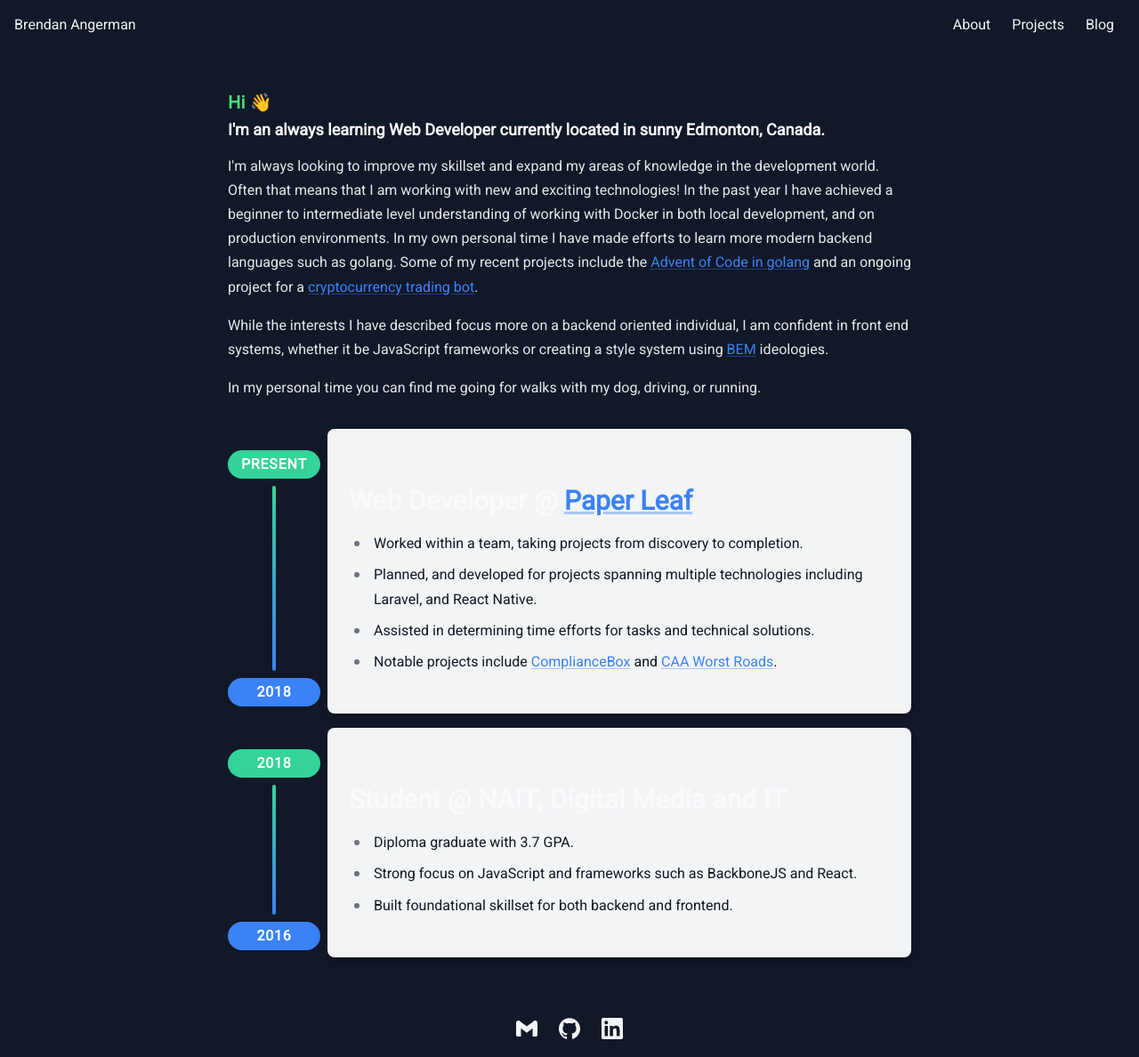
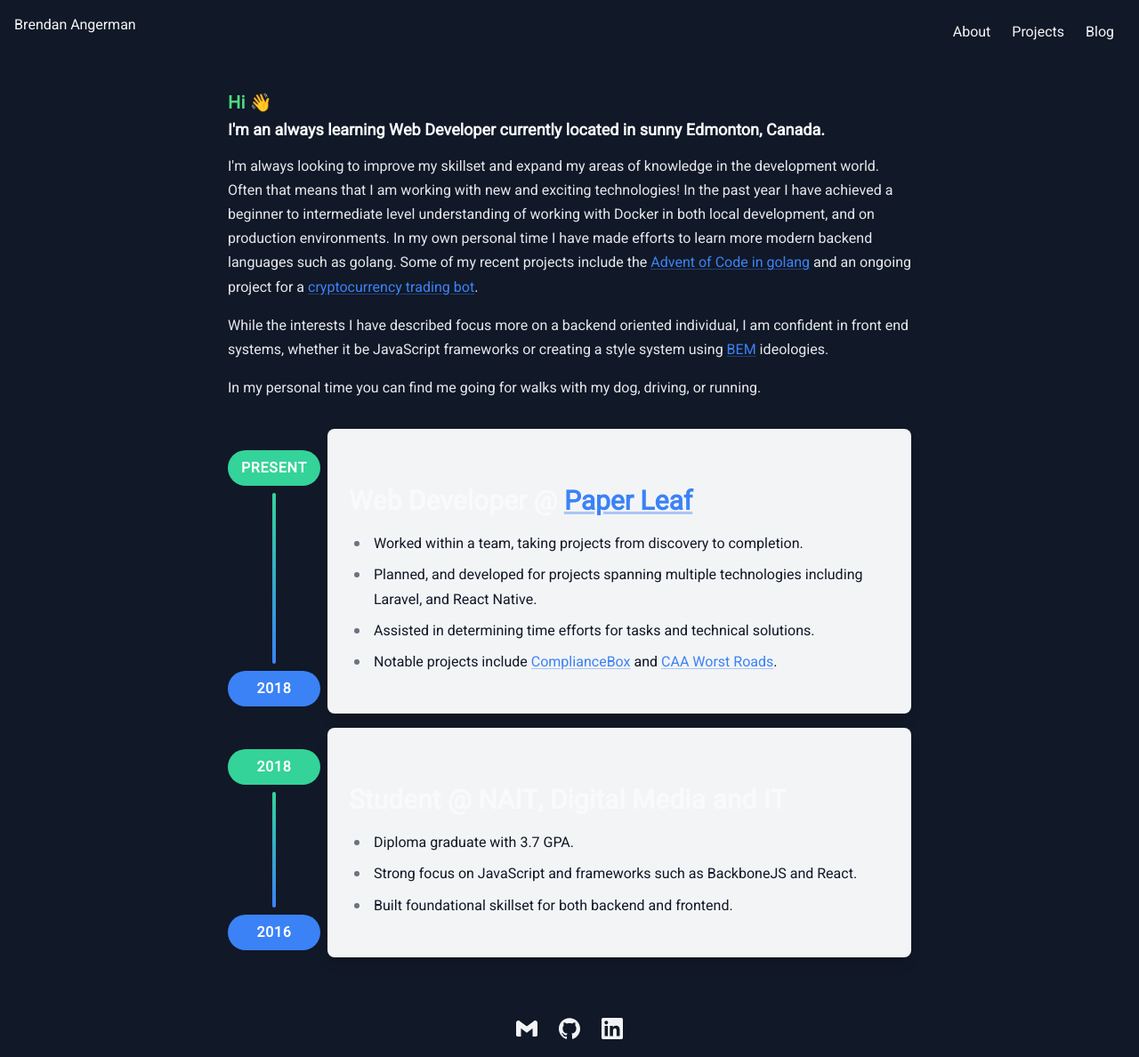
Before and after one commit to bAngerman/bAngerman.github.io, a Jekyll site: the page built from pages/about.md, in a window 1280 px wide. Shown: the whole page at 89% size. Built offline with Jekyll 4.4.1, drawn with Linux system fonts in a browser that asks for light colours; emoji names are drawn with the system emoji font.

Commit message:
Make site mobile responsive.
Prevent long content (code blocks, images, URLs) from pushing the
viewport wider than the screen, stack the about timeline tighter on
small screens, and let the navbar wrap when space is tight.

Co-Authored-By: Claude Opus 4.7 (1M context) <noreply@anthropic.com>

```diff
--- a/_includes/about/timeline.html
+++ b/_includes/about/timeline.html
@@ -2,15 +2,15 @@
   {% for item in site.data.timeline %}
     <div class="text-gray-900 mb-2 md:mb-4 flex flex-row">
 
-      <h6 class="w-28 flex flex-col justify-between mb-0">
-        <span class="font-bold rounded-full px-4 mr-2 text-white bg-green-400 p-2 rounded leading-none flex items-center justify-center">{{ item.from }}</span>
+      <h6 class="w-20 md:w-28 flex flex-col justify-between mb-0 flex-shrink-0">
+        <span class="font-bold rounded-full px-2 md:px-4 mr-2 text-white bg-green-400 p-2 rounded leading-none flex items-center justify-center text-sm md:text-base">{{ item.from }}</span>
         <div class="flex justify-center items-center h-full mr-2 pt-2 pb-2">
           <span class="w-1 bg-gradient-to-b from-green-400 to-blue-500 h-full rounded"></span>
         </div>
-        <span class="font-bold rounded-full px-4 mr-2 text-white bg-blue-500 p-2 rounded leading-none flex items-center justify-center">{{ item.to }}</span>
+        <span class="font-bold rounded-full px-2 md:px-4 mr-2 text-white bg-blue-500 p-2 rounded leading-none flex items-center justify-center text-sm md:text-base">{{ item.to }}</span>
       </h6>
 
-      <div class="flex-1 rounded-lg w-full shadow-lg bg-gray-100 p-4 md:p-6">
+      <div class="flex-1 min-w-0 rounded-lg shadow-lg bg-gray-100 p-4 md:p-6">
 
         <h2 class="text-lg mb-1">{{ item.title }}</h2>
         <p>{{ item.description }}</p>
--- a/_includes/navbar.html
+++ b/_includes/navbar.html
@@ -1,9 +1,9 @@
-<nav class="py-4 flex flex-row justify-between">
+<nav class="py-4 flex flex-row flex-wrap justify-between items-center gap-y-2">
   <a href="{{ site.baseurl }}/">
     <h5 class="text-md">{{ site.title }}</h5>
   </a>
 
-  <div class="flex flex-row">
+  <div class="flex flex-row flex-wrap">
     {%- assign html_pages = site.html_pages | sort: 'weight' -%}
     {%- assign filtered_pages = "" | split: "" -%}
 
@@ -40,7 +40,7 @@
         {%- assign url = html_page.url | relative_url -%}
       {%- endif -%}
 
-      <a class="hover:text-blue-100 hover:underline mx-3 last:mr-0 first:ml-0" href="{{ url }}">{{ html_page.title }}</a>
+      <a class="hover:text-blue-100 hover:underline mx-2 sm:mx-3 last:mr-0 first:ml-0" href="{{ url }}">{{ html_page.title }}</a>
 
     {% endfor %}
   </div>
--- a/_layouts/page.html
+++ b/_layouts/page.html
@@ -3,8 +3,8 @@ layout: default
 ---
 
 
-<div class="flex flex-1 flex-col page-content">
-  <div class="max-w-screen-md mx-auto">
+<div class="flex flex-1 flex-col page-content min-w-0">
+  <div class="w-full max-w-screen-md mx-auto min-w-0">
     {% include tags.html %}
     {{ content }}
   </div>
--- a/_layouts/post.html
+++ b/_layouts/post.html
@@ -3,8 +3,8 @@ layout: default
 ---
 
 
-<div class="flex flex-1 flex-col page-content mx-auto w-full">
-  <div class="max-w-screen-md mx-auto">
+<div class="flex flex-1 flex-col page-content mx-auto w-full min-w-0">
+  <div class="w-full max-w-screen-md mx-auto min-w-0">
     {% include tags.html %}
     {% include external-link.html %}
     {{ content }}
--- a/assets/app.css
+++ b/assets/app.css
@@ -619,6 +619,11 @@ video {
   position: static;
 }
 
+.mx-2 {
+  margin-left: 0.5rem;
+  margin-right: 0.5rem;
+}
+
 .mx-3 {
   margin-left: 0.75rem;
   margin-right: 0.75rem;
@@ -713,8 +718,8 @@ video {
   width: 0.25rem;
 }
 
-.w-28 {
-  width: 7rem;
+.w-20 {
+  width: 5rem;
 }
 
 .w-1\/2 {
@@ -723,6 +728,10 @@ video {
 
 .w-full {
   width: 100%;
+}
+
+.min-w-0 {
+  min-width: 0px;
 }
 
 .max-w-xs {
@@ -739,6 +748,10 @@ video {
 
 .flex-1 {
   flex: 1 1 0%;
+}
+
+.flex-shrink-0 {
+  flex-shrink: 0;
 }
 
 .transform {
@@ -819,6 +832,10 @@ video {
   gap: 1rem;
 }
 
+.gap-y-2 {
+  row-gap: 0.5rem;
+}
+
 .overflow-hidden {
   overflow: hidden;
 }
@@ -895,6 +912,11 @@ video {
   padding: 1rem;
 }
 
+.px-2 {
+  padding-left: 0.5rem;
+  padding-right: 0.5rem;
+}
+
 .px-3 {
   padding-left: 0.75rem;
   padding-right: 0.75rem;
@@ -934,6 +956,11 @@ video {
 
 .text-center {
   text-align: center;
+}
+
+.text-sm {
+  font-size: 0.875rem;
+  line-height: 1.25rem;
 }
 
 .text-lg {
@@ -1045,6 +1072,39 @@ video {
 
 html {
   font-family: 'Heebo', sans-serif;
+}
+
+/* Prevent any element from forcing horizontal scroll on mobile */
+
+html, body {
+  overflow-x: hidden;
+  max-width: 100%;
+}
+
+/* Long-form content overflow safety */
+
+.page-content {
+  word-wrap: break-word;
+  overflow-wrap: break-word;
+}
+
+.page-content img,
+.page-content video,
+.page-content iframe {
+  max-width: 100%;
+  height: auto;
+}
+
+.page-content pre,
+.page-content pre[class*="language-"] {
+  max-width: 100%;
+  overflow-x: auto;
+  white-space: pre;
+  word-wrap: normal;
+}
+
+.page-content :not(pre) > code {
+  word-break: break-word;
 }
 
 .emoji {
@@ -1248,6 +1308,7 @@ div.code-toolbar > .toolbar span {
 }
 
 /* External link callout — shown on posts/projects that set `external_url` */
+
 .external-callout {
   display: inline-flex;
   align-items: center;
@@ -1336,6 +1397,11 @@ div.code-toolbar > .toolbar span {
 }
 
 @media (min-width: 640px) {
+  .sm\:mx-3 {
+    margin-left: 0.75rem;
+    margin-right: 0.75rem;
+  }
+
   .sm\:grid-cols-2 {
     grid-template-columns: repeat(2, minmax(0, 1fr));
   }
@@ -1358,6 +1424,10 @@ div.code-toolbar > .toolbar span {
     height: 15rem;
   }
 
+  .md\:w-28 {
+    width: 7rem;
+  }
+
   .md\:w-60 {
     width: 15rem;
   }
@@ -1374,8 +1444,18 @@ div.code-toolbar > .toolbar span {
     padding: 1.5rem;
   }
 
+  .md\:px-4 {
+    padding-left: 1rem;
+    padding-right: 1rem;
+  }
+
   .md\:pt-0 {
     padding-top: 0px;
+  }
+
+  .md\:text-base {
+    font-size: 1rem;
+    line-height: 1.5rem;
   }
 }
 
```
Also changed, not shown: tailwind/tailwind.scss (+31 -0 lines).
